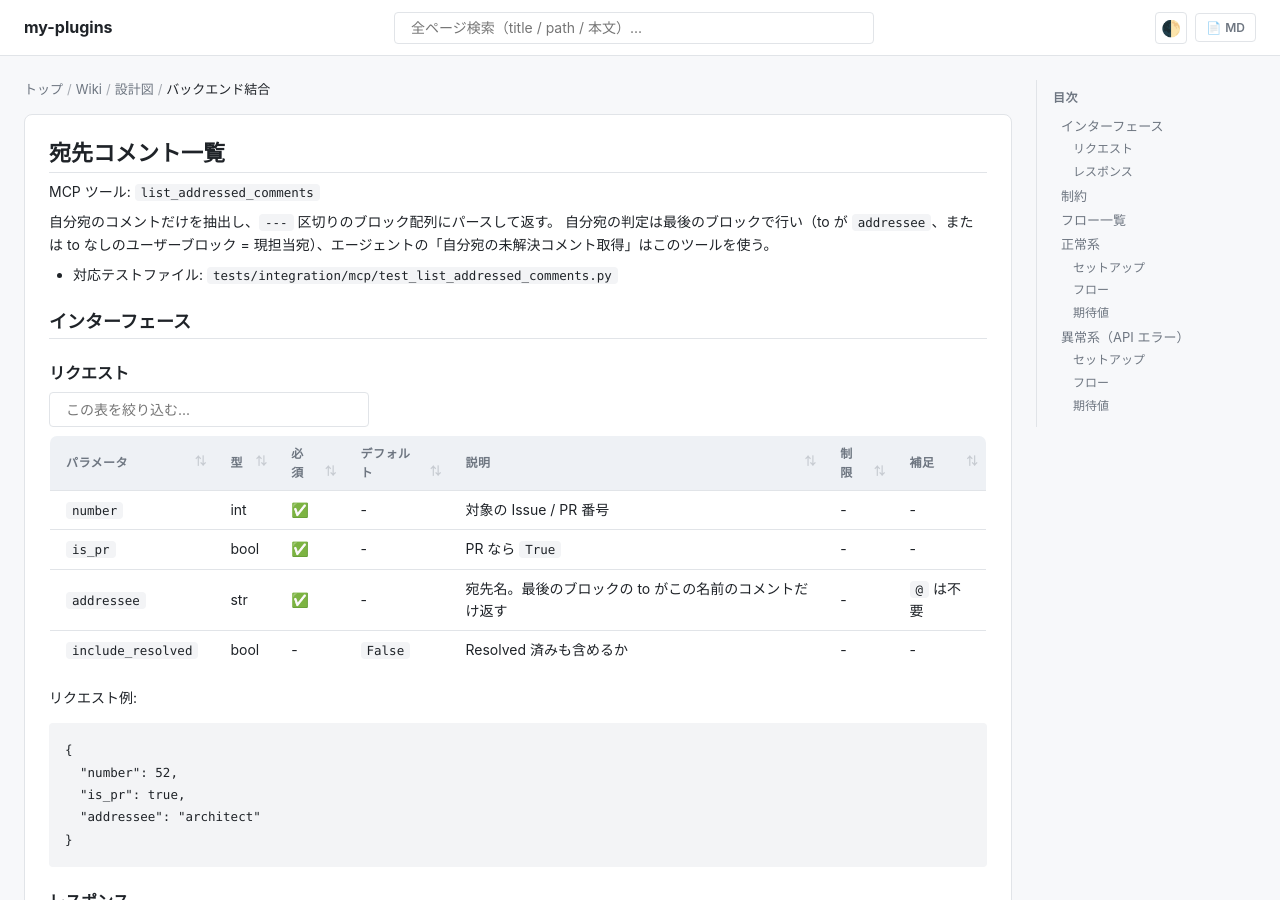
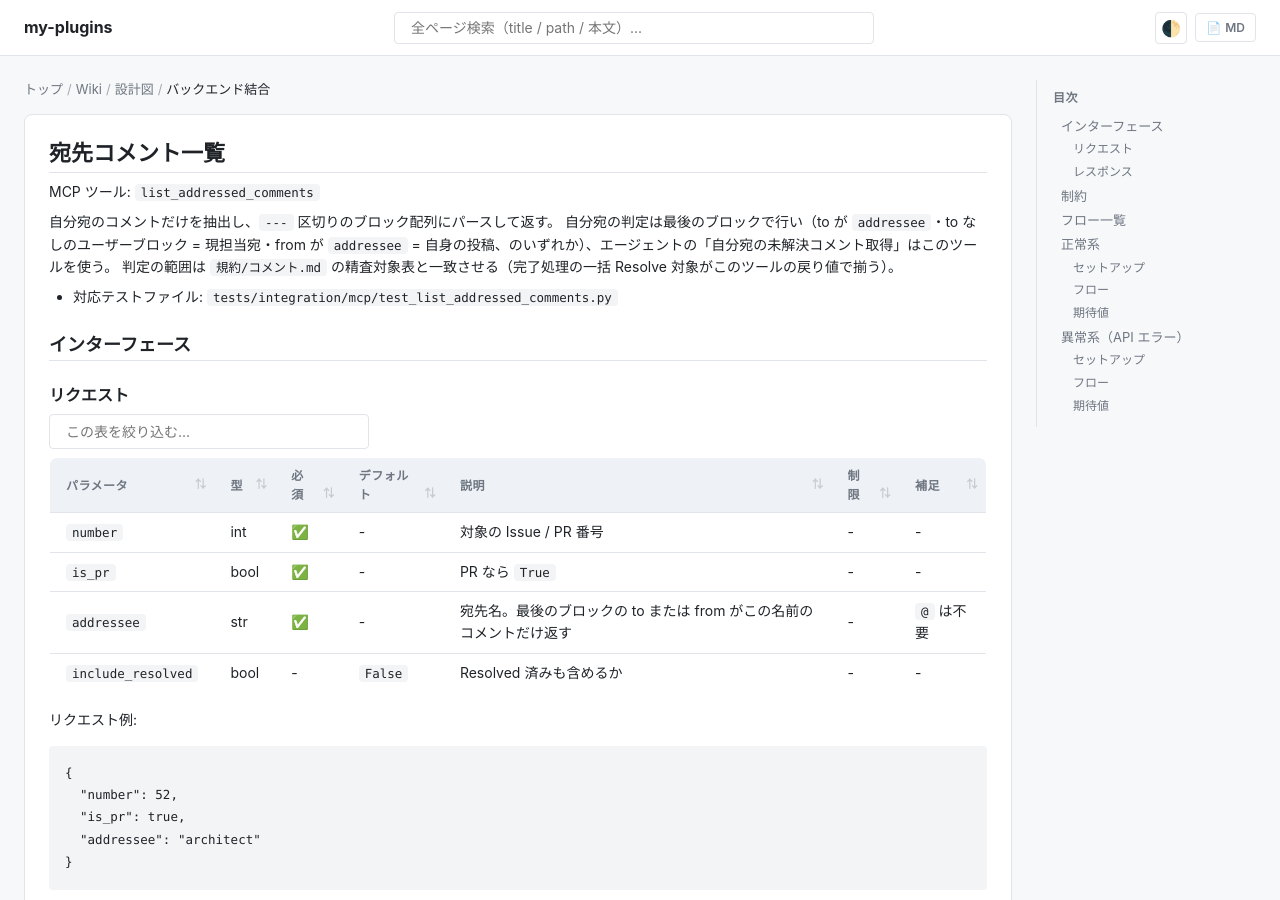
Before and after one commit to shuhei1101/ai-monitor-e2e, a Jekyll site: the page built from docs/wiki/設計図/バックエンド結合/宛先コメント一覧.md, in a window 1280 px wide and 900 px high. Built offline with Jekyll 4.4.1, drawn with Linux system fonts in a browser that asks for light colours; our own code applies the rules of GitHub Pages for plain Markdown files; some of the changed text lies outside the part shown.

Commit message:
宛先コメント一覧に自身投稿の包含を追加（規約の精査対象と一致）
Co-Authored-By: Claude Fable 5 <noreply@anthropic.com>

````diff
--- a/docs/wiki/設計図/バックエンド結合/宛先コメント一覧.md
+++ b/docs/wiki/設計図/バックエンド結合/宛先コメント一覧.md
@@ -3,7 +3,8 @@
 MCP ツール: `list_addressed_comments`
 
 自分宛のコメントだけを抽出し、`---` 区切りのブロック配列にパースして返す。
-自分宛の判定は最後のブロックで行い（to が `addressee`、または to なしのユーザーブロック = 現担当宛）、エージェントの「自分宛の未解決コメント取得」はこのツールを使う。
+自分宛の判定は最後のブロックで行い（to が `addressee`・to なしのユーザーブロック = 現担当宛・from が `addressee` = 自身の投稿、のいずれか）、エージェントの「自分宛の未解決コメント取得」はこのツールを使う。
+判定の範囲は `規約/コメント.md` の精査対象表と一致させる（完了処理の一括 Resolve 対象がこのツールの戻り値で揃う）。
 
 - 対応テストファイル: `tests/integration/mcp/test_list_addressed_comments.py`
 
@@ -15,7 +16,7 @@ MCP ツール: `list_addressed_comments`
 | --- | --- | --- | --- | --- | --- | --- |
 | `number` | int | ✅ | - | 対象の Issue / PR 番号 | - | - |
 | `is_pr` | bool | ✅ | - | PR なら `True` | - | - |
-| `addressee` | str | ✅ | - | 宛先名。最後のブロックの to がこの名前のコメントだけ返す | - | `@` は不要 |
+| `addressee` | str | ✅ | - | 宛先名。最後のブロックの to または from がこの名前のコメントだけ返す | - | `@` は不要 |
 | `include_resolved` | bool | - | `False` | Resolved 済みも含めるか | - | - |
 
 リクエスト例:
@@ -93,13 +94,13 @@ sequenceDiagram
 
   A->>T: number, is_pr, addressee,<br>include_resolved
   T-->>GH: 全コメントを照会
-  T->>T: Resolved 除外 → ブロックパース →<br>最終ブロックの宛先判定
+  T->>T: Resolved 除外 → ブロックパース →<br>最終ブロックの宛先・送信者判定
   T-->>A: 自分宛のコメント（blocks 配列付き）
 ```
 
 ### 期待値
 
-- 最後のブロックの to が `addressee` のコメントと、to なしのユーザーコメント（現担当宛）だけが返る（Resolved・宛先違いは含まれない）
+- 最後のブロックの to が `addressee` のコメント・to なしのユーザーコメント（現担当宛）・from が `addressee` のコメント（自身の投稿）だけが返る（Resolved・宛先違いは含まれない）
 - 各要素の `blocks` に `---` 区切りの全ブロックが投稿順で入っている
 
 ## 異常系（API エラー）
````
Also changed, not shown: docs/wiki/設計図/モジュール構成/MCP/GitHub操作.md (+4 -3 lines).
